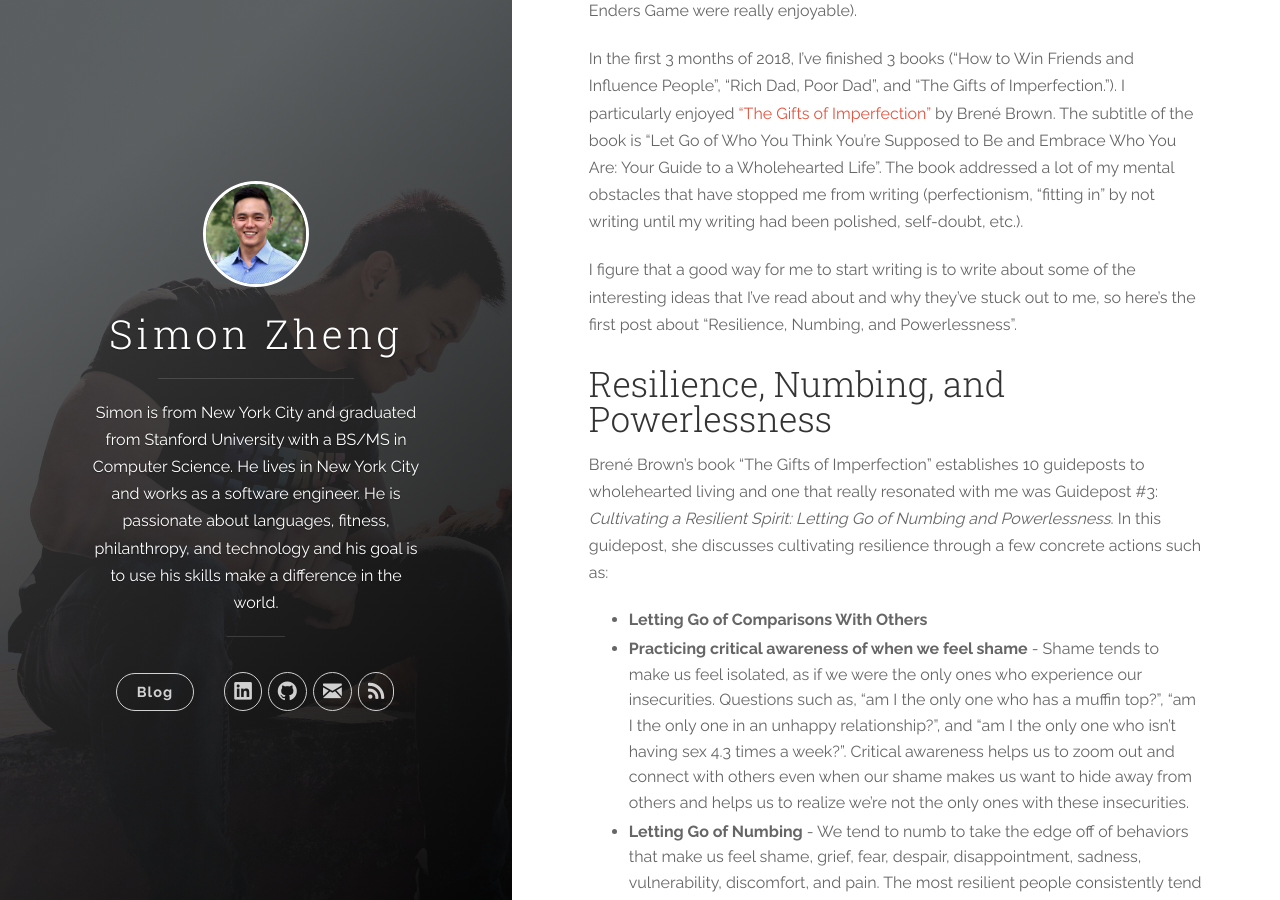
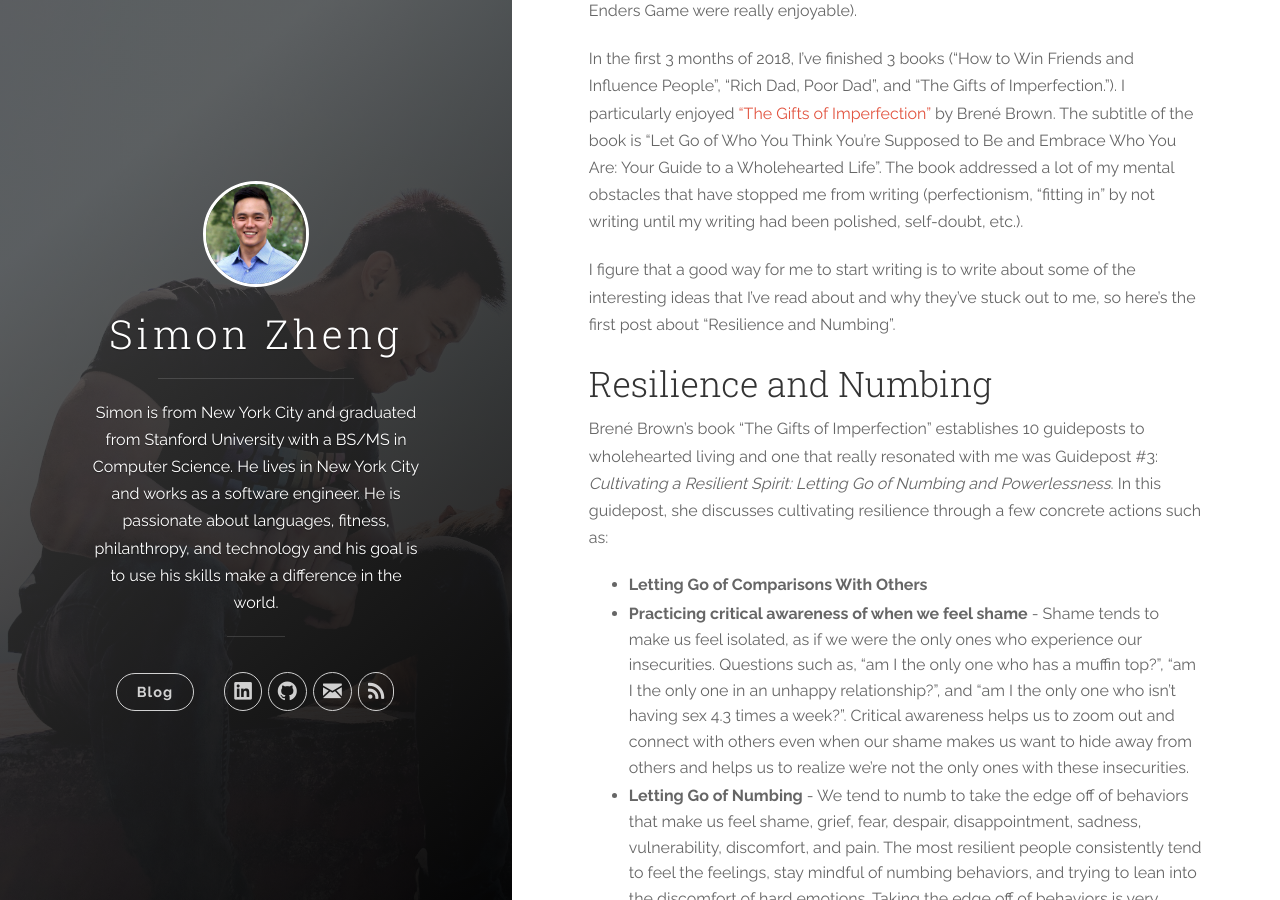
Before and after one commit to simonzheng/simonzheng.github.io, a Jekyll site: the page built from _posts/2018-03-21-resilience-numbing-and-powerlessness.markdown, in a window 1280 px wide and 900 px high, scrolled down 930 px. Built offline with Jekyll 4.4.1, drawn with Linux system fonts in a browser that asks for light colours; nearby versions of some CDN libraries; comment, search, counter and statistics services are not loaded; some of the changed text lies outside the part shown.

Commit message:
Remove things about Powerlessness

```diff
--- a/_posts/2018-03-21-resilience-numbing-and-powerlessness.markdown
+++ b/_posts/2018-03-21-resilience-numbing-and-powerlessness.markdown
@@ -1,5 +1,5 @@
 ---
-title:  "Resilience, Numbing, and Powerlessness"
+title:  "Resilience and Numbing"
 date:   2018-03-21 21:57:00
 categories: [simon]
 tags: [personal, self-improvement, emotions]
@@ -13,9 +13,9 @@ While I haven't kept up with my original goal of writing in 2018, I've been fair
 
 In the first 3 months of 2018, I've finished 3 books ("How to Win Friends and Influence People", "Rich Dad, Poor Dad", and "The Gifts of Imperfection."). I particularly enjoyed ["The Gifts of Imperfection"](https://www.hazelden.org/HAZ_MEDIA/2545_GiftsofImperfection.pdf) by Brené Brown. The subtitle of the book is "Let Go of Who You Think You're Supposed to Be and Embrace Who You Are: Your Guide to a Wholehearted Life". The book addressed a lot of my mental obstacles that have stopped me from writing (perfectionism, "fitting in" by not writing until my writing had been polished, self-doubt, etc.).
 
-I figure that a good way for me to start writing is to write about some of the interesting ideas that I've read about and why they've stuck out to me, so here's the first post about "Resilience, Numbing, and Powerlessness".
+I figure that a good way for me to start writing is to write about some of the interesting ideas that I've read about and why they've stuck out to me, so here's the first post about "Resilience and Numbing".
 
-## Resilience, Numbing, and Powerlessness
+## Resilience and Numbing
 
 Brené Brown's book "The Gifts of Imperfection" establishes 10 guideposts to wholehearted living and one that really resonated with me was Guidepost #3: *Cultivating a Resilient Spirit: Letting Go of Numbing and Powerlessness*. In this guidepost, she discusses cultivating resilience through a few concrete actions such as:
 * **Letting Go of Comparisons With Others**
```
